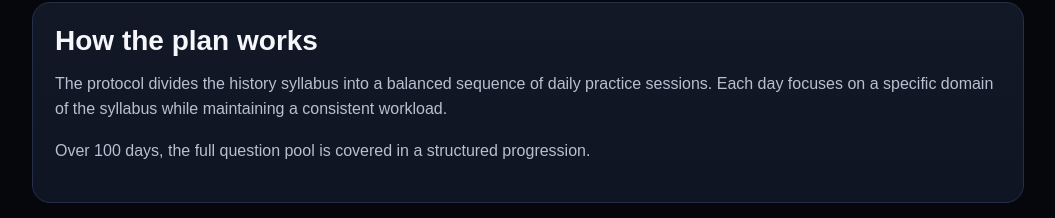
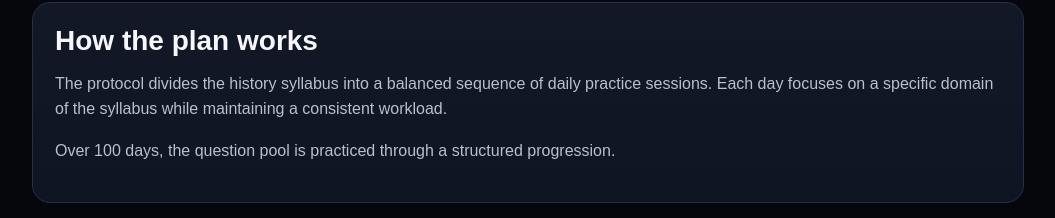
Before and after one commit to anilkrkalsi/history-100-day-finisher, a plain HTML site: page index.html in a window 1280 px wide. Shown: the part 552-770 px from the top of the page, without its empty margins (112-1167 px from the left). Drawn offline with Linux system fonts and the light colour scheme.

Commit message:
Update website text and disclaimer

```diff
--- a/index.html
+++ b/index.html
@@ -55,7 +55,7 @@ Each day focuses on a specific domain of the syllabus while maintaining a consis
 </p>
 
 <p>
-Over 100 days, the full question pool is covered in a structured progression.
+Over 100 days, the question pool is practiced through a structured progression.
 </p>
 
 </div>
```
